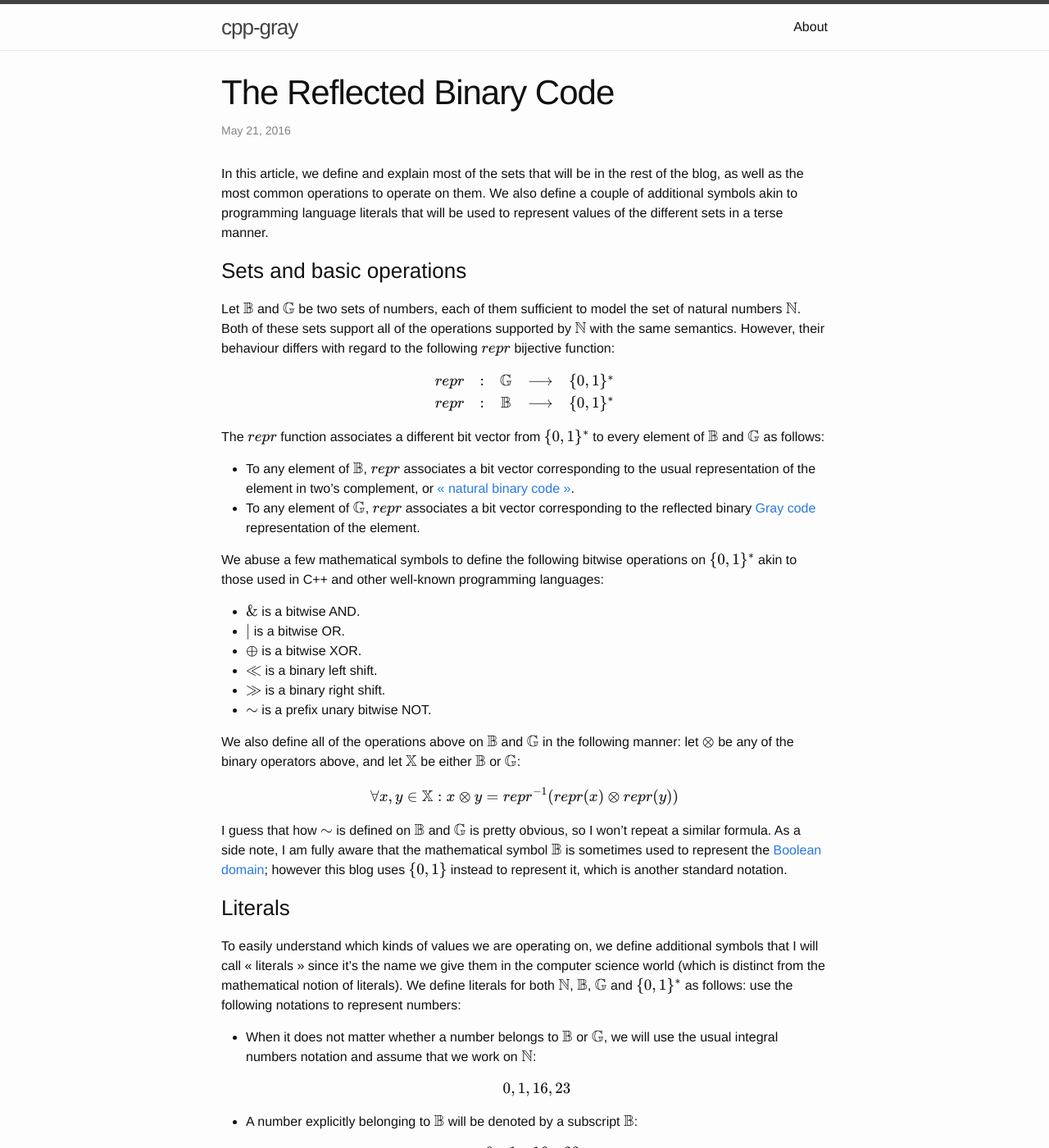
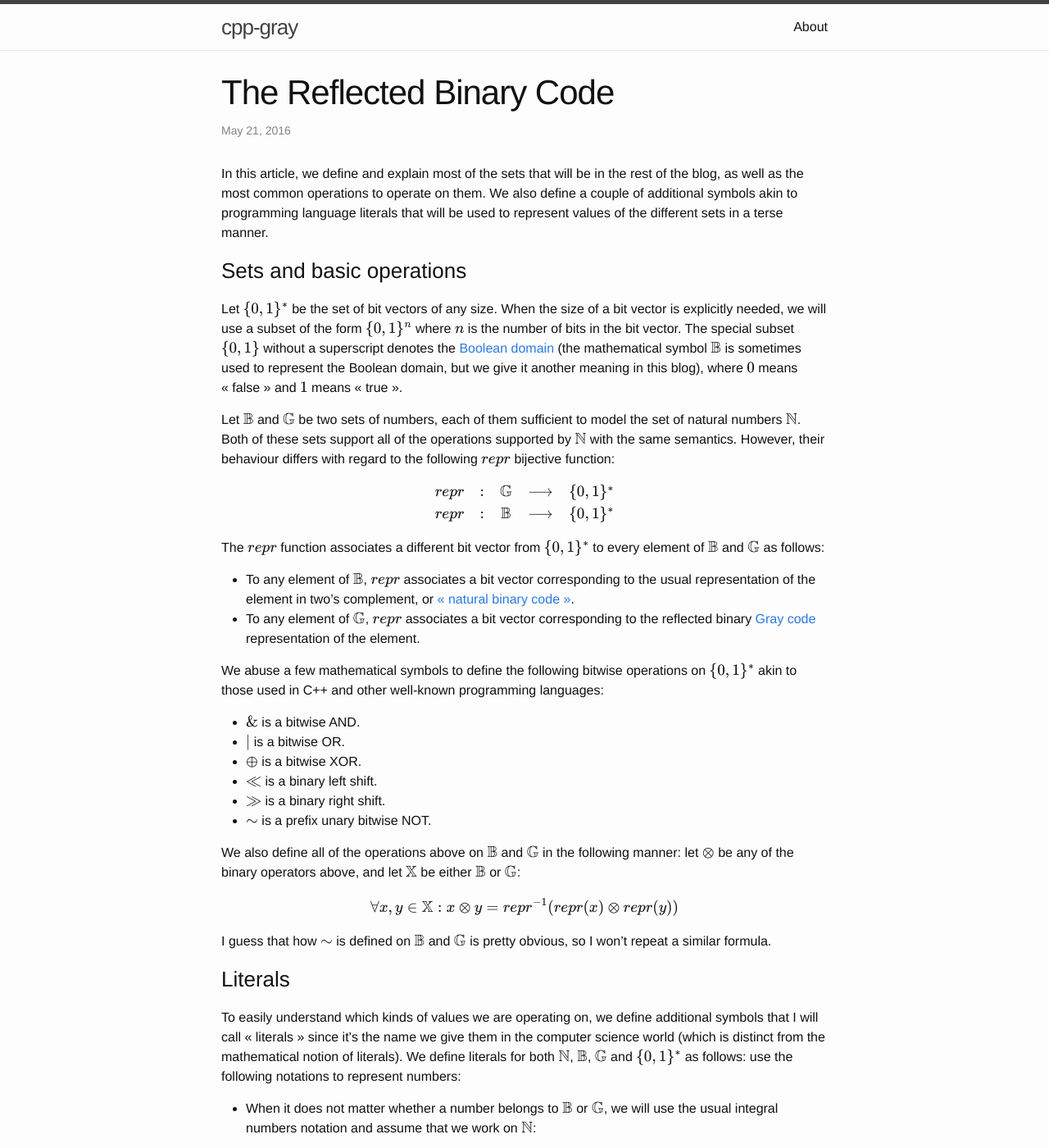
Before and after one commit to Morwenn/cpp-gray, a Jekyll site: the page built from _posts/2016-05-21-the-reflected-binary-code.markdown, in a window 1280 px wide and 1400 px high. Shown: the whole window at 82% size. Built offline with Jekyll 4.4.1, drawn with Linux system fonts in a browser that asks for light colours; nearby versions of some CDN libraries; formulas are drawn with MathJax 3.

Commit message:
Properly define the set of bit vectors and it subsets.

```diff
--- a/_posts/2016-05-21-the-reflected-binary-code.markdown
+++ b/_posts/2016-05-21-the-reflected-binary-code.markdown
@@ -9,6 +9,12 @@ operations to operate on them. We also define a couple of additional symbols aki
 be used to represent values of the different sets in a terse manner.
 
 ### Sets and basic operations
+
+Let \\( \\{0, 1\\}^* \\) be the set of bit vectors of any size. When the size of a bit vector is explicitly needed, we will
+use a subset of the form \\( \\{0, 1\\}^n \\) where \\( n \\) is the number of bits in the bit vector. The special subset
+\\( \\{0, 1\\} \\) without a superscript denotes the [Boolean domain][wiki-boolean-domain] (the mathematical symbol
+\\( \mathbb{B} \\) is sometimes used to represent the Boolean domain, but we give it another meaning in this blog), where
+\\( 0 \\) means « false » and \\( 1 \\) means « true ».
 
 Let \\( \mathbb{B} \\) and \\( \mathbb{G} \\) be two sets of numbers, each of them sufficient to model the set of natural
 numbers \\( \mathbb{N} \\). Both of these sets support all of the operations supported by \\( \mathbb{N} \\) with the same
@@ -44,9 +50,7 @@ We also define all of the operations above on \\( \mathbb{B} \\) and \\( \mathbb
 $$ \forall x, y \in \mathbb{X} : x \otimes y = repr^{-1}(repr(x) \otimes repr(y)) $$
 
 I guess that how \\( \sim \\) is defined on \\( \mathbb{B} \\) and \\( \mathbb{G} \\) is pretty obvious, so I won't repeat
-a similar formula. As a side note, I am fully aware that the mathematical symbol \\( \mathbb{B} \\) is sometimes used to
-represent the [Boolean domain][wiki-boolean-domain]; however this blog uses \\( \\{0, 1\\} \\) instead to represent it,
-which is another standard notation.
+a similar formula.
 
 ### Literals
 
```
